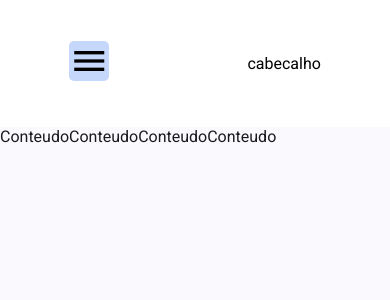
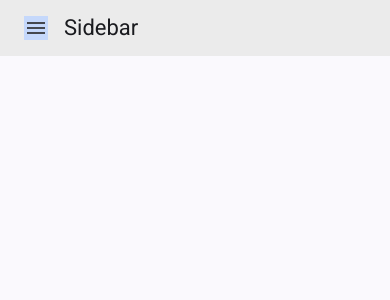
Before and after one commit to Estagiarios-SPTech/Controle-de-OFs-dos-Colaboradores, an Angular app: page / in a window 390 px wide. Shown: the top 300 px of the page. Built offline with nearby package versions, Linux system fonts and the light colour scheme.

Commit message:
Adicionando a responsividade no sidebar

```diff
--- a/src/app/componentes/sidebar/sidebar.component.css
+++ b/src/app/componentes/sidebar/sidebar.component.css
@@ -1,23 +1,52 @@
-mat-drawer{
-    text-align: center;
+.example-container {
+display: flex;
+flex-direction: column;
+position: absolute;
+top: 0;
+bottom: 0;
+left: 0;
+right: 0;
+}
+
+.example-is-mobile .example-toolbar {
+position: fixed;
+/* Make sure the toolbar will stay on top of the content as it scrolls past. */
+z-index: 2;
+}
+
+h1.example-app-name {
+margin-left: 8px;
+}
+
+.example-sidenav-container {
+/* When the sidenav is not fixed, stretch the sidenav container to fill the available space. This
+    causes `<mat-sidenav-content>` to act as our scrolling element for desktop layouts. */
+flex: 1;
+}
+
+.example-is-mobile .example-sidenav-container {
+/* When the sidenav is fixed, don't constrain the height of the sidenav container. This allows the
+    `<body>` to be our scrolling element for mobile layouts. */
+flex: 1 0 auto;
+}
+
+mat-toolbar{
+    background-color: #EBEBEB;
+}
+
+mat-sidenav{
     box-shadow: 1px 2px 5px gray;
     border-radius: 0;
     background-color: #EBEBEB;
-}
-
-mat-drawer-container{
-    height: 85%;
-}
-
-mat-icon:active{
-    font-size: 200%;
+    text-align: center;
 }
 
 mat-icon{
     background-color: #C5D8FB;
-    border-radius: 5px;
-    font-size: 250%;
-    width: 100%;
-    height: 100%;
-    transition: 0.20s;
 }
+
+img{
+    margin-top: 250px;
+    width: 40px;
+    height: 40px;
+}
--- a/src/app/componentes/sidebar/sidebar.component.html
+++ b/src/app/componentes/sidebar/sidebar.component.html
@@ -1,19 +1,23 @@
-<div style="display: flex; align-items: center; justify-content: space-around; height: 15%;">
-  <div class="example-sidenav-content" mat-button (click)="drawer.toggle()">
-    <mat-icon>menu</mat-icon>
-  </div>
-  cabecalho
+<div class="example-container" [class.example-is-mobile]="isMobile()">
+  <mat-toolbar class="example-toolbar">
+    <button mat-icon-button (click)="snav.toggle()"><mat-icon>menu</mat-icon></button>
+    <h1 class="example-app-name">Sidebar</h1>
+  </mat-toolbar>
+
+  <mat-sidenav-container class="example-sidenav-container"
+                        [style.marginTop.px]="isMobile() ? 56 : 0">
+    <mat-sidenav #snav [mode]="isMobile() ? 'over' : 'side'"
+                [fixedInViewport]="isMobile()" fixedTopGap="56">
+      <mat-nav-list>
+          <a mat-list-item>Seu perfil</a>
+          <a mat-list-item>Ordens de Fornecimento</a>
+          <a mat-list-item>Relatórios</a>
+          <a mat-list-item>Gerenciar usuários</a>
+          <a href=""><img src="sair.png" alt=""></a>
+      </mat-nav-list>
+    </mat-sidenav>
+
+    <mat-sidenav-content>
+    </mat-sidenav-content>
+  </mat-sidenav-container>
 </div>
-
-<mat-drawer-container class="example-container">
-    <mat-drawer #drawer class="example-sidenav" mode="side" >
-      <p>Home</p>
-      <p>Seu perfil</p>
-      <p>Ordens de Fornecimento</p>
-      <p>Relatórios</p>
-      <p>Gerenciar usuários</p>
-    </mat-drawer>
-    <mat-drawer-content>
-      ConteudoConteudoConteudoConteudo
-    </mat-drawer-content>
-  </mat-drawer-container>
--- a/src/app/componentes/sidebar/sidebar.component.ts
+++ b/src/app/componentes/sidebar/sidebar.component.ts
@@ -1,15 +1,36 @@
-import { Component } from '@angular/core';
+import {MediaMatcher} from '@angular/cdk/layout';
+import {Component, OnDestroy, inject, signal} from '@angular/core';
+import {MatListModule} from '@angular/material/list';
+import {MatSidenavModule} from '@angular/material/sidenav';
+import {MatIconModule} from '@angular/material/icon';
+import {MatButtonModule} from '@angular/material/button';
+import {MatToolbarModule} from '@angular/material/toolbar';
 
-import {MatSidenavModule} from '@angular/material/sidenav';
-import {MatButtonModule} from '@angular/material/button';
-import {MatIconModule} from '@angular/material/icon';
-
+/** @title Responsive sidenav */
 @Component({
   selector: 'app-sidebar',
-  imports: [MatSidenavModule, MatButtonModule, MatIconModule],
   templateUrl: './sidebar.component.html',
-  styleUrl: './sidebar.component.css'
+  styleUrl: './sidebar.component.css',
+  imports: [MatToolbarModule, MatButtonModule, MatIconModule, MatSidenavModule, MatListModule],
 })
-export class SidebarComponent {
-  mostrarSidebar = false;
+export class SidebarComponent implements OnDestroy {
+  protected readonly fillerNav = Array.from({length: 50}, (_, i) => `Nav Item ${i + 1}`);
+
+  protected readonly isMobile = signal(true);
+
+  private readonly _mobileQuery: MediaQueryList;
+  private readonly _mobileQueryListener: () => void;
+
+  constructor() {
+    const media = inject(MediaMatcher);
+
+    this._mobileQuery = media.matchMedia('(max-width: 600px)');
+    this.isMobile.set(this._mobileQuery.matches);
+    this._mobileQueryListener = () => this.isMobile.set(this._mobileQuery.matches);
+    this._mobileQuery.addEventListener('change', this._mobileQueryListener);
+  }
+
+  ngOnDestroy(): void {
+    this._mobileQuery.removeEventListener('change', this._mobileQueryListener);
+  }
 }
```
Also changed, not shown: public/sair.png (added).
